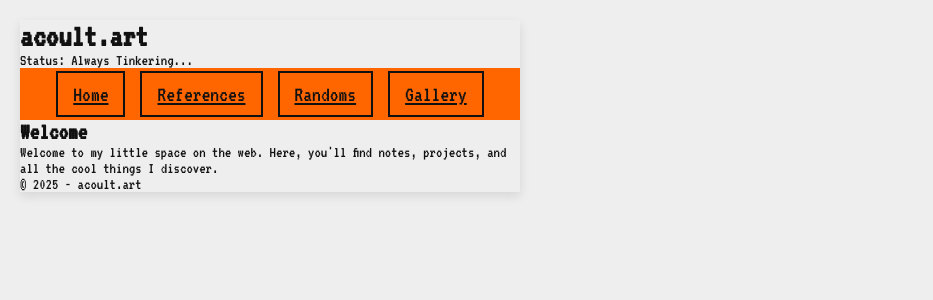
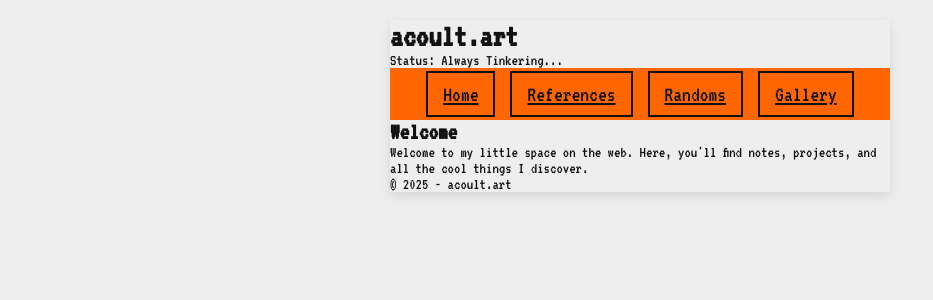
Before and after one commit to a-842/website, a Flask app: page / in a window 1280 px wide. Shown: the top 300 px of the page, without its empty margins (0-933 px from the left). Run offline with Flask 3, Linux system fonts and the light colour scheme; some libraries are stand-ins or nearby versions.

Commit message:
try and centre

```diff
--- a/static/style.css
+++ b/static/style.css
@@ -1,6 +1,6 @@
 @import url('https://fonts.googleapis.com/css2?family=VT323&display=swap');
 
-/** for xonsistency*/
+/* for xonsistency*/
 * {
     margin: 0;
     padding: 0;
@@ -16,8 +16,9 @@ body {
 }
 
 main {
-  max-width: 500px;
-  box-shadow: 0 4px 10px rgba(0, 0, 0, 0.1);
+    max-width: 500px;
+    box-shadow: 0 4px 10px rgba(0, 0, 0, 0.1);
+    margin: auto;
 }
 
 nav {
```
